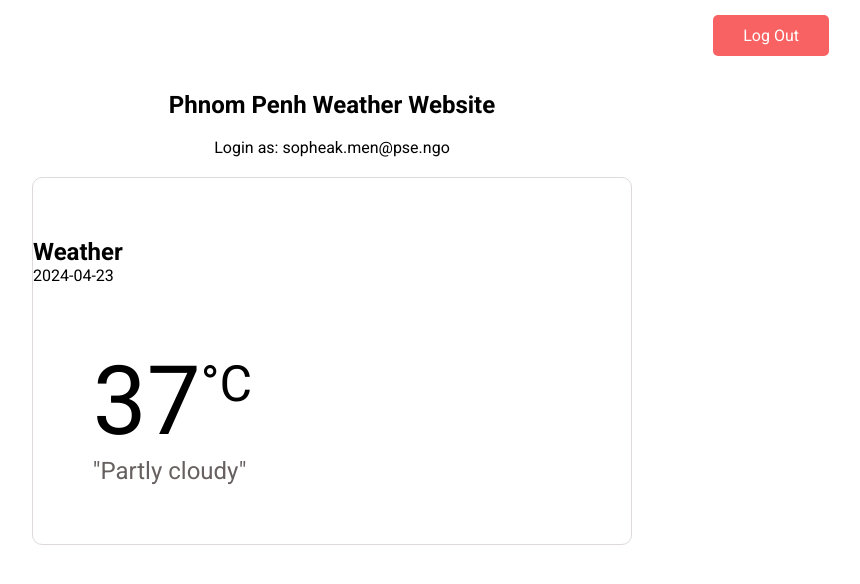
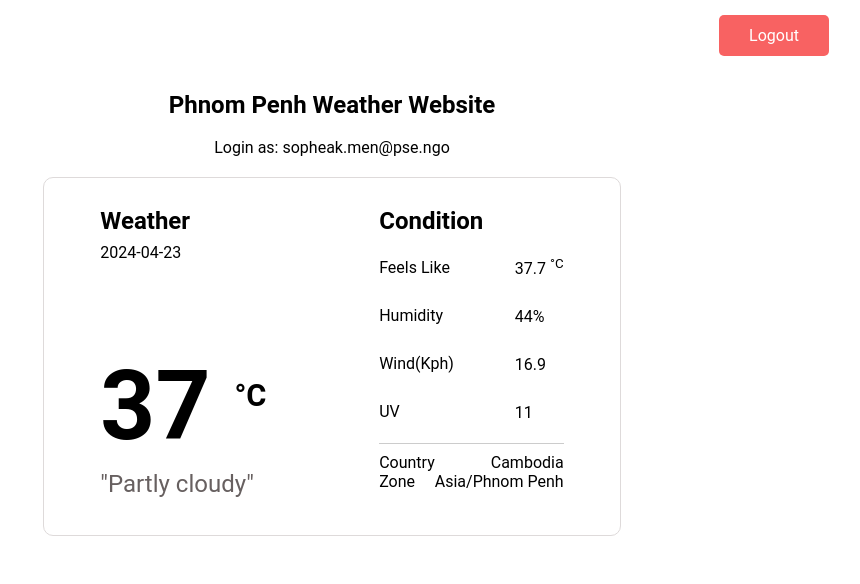
Before and after one commit to mararika69/Brief6-Weather-Website, a plain HTML site: page pages/home/index.html in a window 1280 px wide. Shown: the whole page, without its empty margins (308-1168 px from the left). Drawn offline with Linux system fonts and the light colour scheme.

Commit message:
develop layout webaite

```diff
--- a/pages/home/index.html
+++ b/pages/home/index.html
@@ -7,29 +7,52 @@
     <link rel="stylesheet" href="style.css">
 </head>
 <body>
-    <div class="container">
-        <div class="log-out"><button>Log Out</button></div>
+<div class="container">
+        <div class="log-out"><button class="btn btn-primary" type="submit">Logout</button>
+        </div>
         <div class="paragraph">
             <h1 style="font-size: 24px;">Phnom Penh Weather Website</h1>
             <br>
             <p style="font-size: 16px;">Login as: sopheak.men@pse.ngo</p>
         </div>
-        <div class="card-information">
-            <div class="weather">
-                <div class="name">
-                    <h3>Weather</h3>
-                    <p>2024-04-23</p>
+<div class="card-weather">
+            <div class="card-all">
+                <div class="weather">
+                    <div class="name">Weather</div>
+                    <div class="date">2024-04-23</div>
+                    <div class="teperature">
+                        37 <sup>&deg;C</sup>
+                    </div>
+                    <div class="know">"Partly cloudy"</div>
                 </div>
-                <div class="temperature">
-                    <div class="temperature1">
-                        37<sup>&deg;C</sup>
+                <div class="condition">
+                    <div class="name">Condition</div>
+                    <div class="card-condition">
+                        <div class="text-name">
+                            <p>Feels Like</p>
+                            <p>Humidity</p>
+                            <p>Wind(Kph)</p>
+                            <p>UV</p>
+                        </div>
+                        <div class="value">
+                            <p>37.7 <sup>&deg;C</sup></p>
+                            <p>44%</p>
+                            <p>16.9</p>
+                            <p>11</p>
+                        </div>
                     </div>
-                    <div class="temperature2">
-                        <p>"Partly cloudy"</p>
+            <div class="location">
+                        <div class="location-name">
+                            <p>Country</p>
+                            <p>Zone</p>
+                        </div>
+                        <div class="location-value">
+                            <p>Cambodia</p>
+                            <p>Asia/Phnom Penh</p>
+                        </div>
                     </div>
                 </div>
             </div>
-
 
         </div>
     </div>
--- a/pages/home/style.css
+++ b/pages/home/style.css
@@ -1,4 +1,3 @@
-@import url('https://fonts.googleapis.com/css2?family=Nobile:ital,wght@0,400;0,500;0,700;1,400;1,500;1,700&family=Open+Sans:ital,wght@0,300..800;1,300..800&family=Roboto+Mono:ital,wght@0,100..700;1,100..700&family=Roboto:ital,wght@0,100;0,300;0,400;0,500;0,700;0,900;1,100;1,300;1,400;1,500;1,700;1,900&display=swap');
 *{
     margin: 0;
     padding: 0;
@@ -11,7 +10,6 @@
     height: 900px;
     overflow: hidden;
     justify-content: center;
-    /* background-color: rgb(228, 196, 153); */
     margin: auto;
 }
 .log-out{
@@ -31,31 +29,57 @@
     padding: 20px;
     text-align: center;
 }
-.card-information{
-    border: solid #DEDADA 1px;
-    width: 600px;
-    height: auto;
-    overflow: hidden;
+.card-weather{
+    border: solid 1px #DEDADA;
+    border-radius: 10px;
+    width: 578px;
+    height: 359px;
     margin: auto;
-    border-radius: 10px;
 }
-.weather{
-    margin-top: 10%;
+.date{
+    margin-top: 5%;
+    font-size: 16px;
 }
-.name h3{
+.name{
+    font-weight: bold;
     font-size: 24px;
+
+}
+.teperature{
+    font-size: 96px;
+    margin-top: 53%;
     font-weight: bold;
 }
-.temperature{
-    margin: 10%;
+.teperature sup{
+    font-size: 32%;
 }
-.temperature1{
-    font-size: 96px;
+.card-all{
+    display: flex;
+    justify-content: space-around;
+    margin-top: 5%;
 }
-sup{
-    font-size: 50px ;
+.know{
+    font-size: 24px;
+    color: #676060;
+    margin-top: 5%;
 }
-.temperature2{
-    color: #676060;
-    font-size: 24px;
+.card-condition{
+    display: flex;
+    justify-content: space-between;
+    font-size: 16px;
+    margin-top: 5%;
+    border-bottom: solid 1px #CCCCCC;
+    line-height: 3;
+    height: 200px;
+
 }
+.location{
+    display: flex;
+    justify-content: space-around;
+    font-size: 16px;
+    margin-top: 5%;
+
+}
+.location-value{
+    text-align: right;
+}
```
